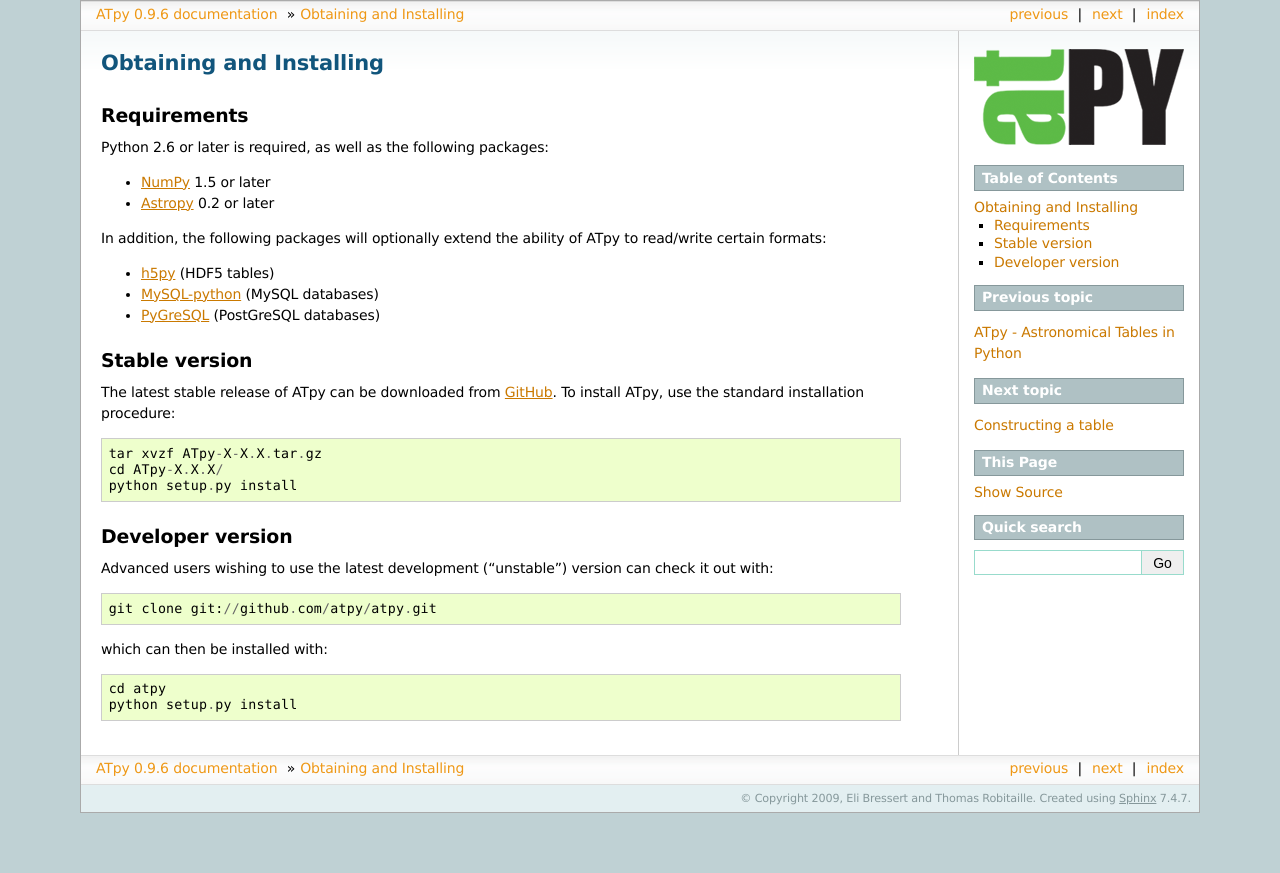
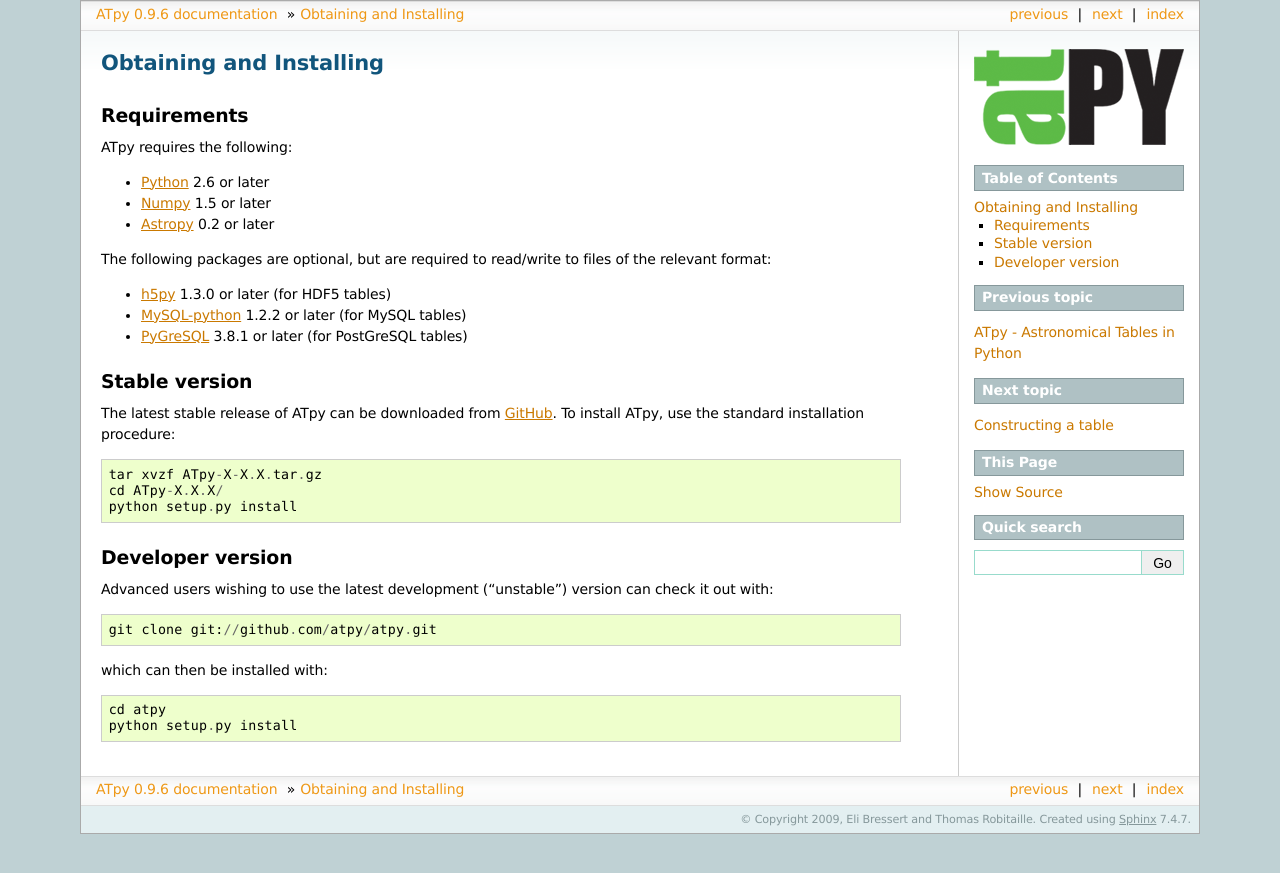
Before and after one commit to atpy/atpy, a Sphinx documentation site: the page built from docs/installation.rst, in a window 1280 px wide. Shown: the top 873 px of the page. Built offline with Sphinx 7.4.7, drawn with Linux system fonts in a browser that asks for light colours.

Commit message:
Make installation instructions more homogeneous

```diff
--- a/docs/installation.rst
+++ b/docs/installation.rst
@@ -5,20 +5,23 @@
 Requirements
 ============
 
-Python 2.6 or later is required, as well as the following packages:
+ATpy requires the following:
 
-* `NumPy <http://www.numpy.org/>`_ 1.5 or later
+- `Python <http://www.python.org>`_ 2.6 or later
 
-* `Astropy <http://www.astropy.org/>`_ 0.2 or later
+- `Numpy <http://www.numpy.org/>`_ 1.5 or later
 
-In addition, the following packages will optionally extend the ability of ATpy to read/write certain formats:
+- `Astropy <http://www.astropy.org>`_ 0.2 or later
 
-* `h5py <http://www.h5py.org>`_ (HDF5 tables)
+The following packages are optional, but are required to read/write to files of
+the relevant format:
 
-* `MySQL-python <http://sourceforge.net/projects/mysql-python>`_ (MySQL
-  databases)
+- `h5py <http://www.h5py.org>`_ 1.3.0 or later (for HDF5 tables)
 
-* `PyGreSQL <http://www.pygresql.org/>`_ (PostGreSQL databases)
+- `MySQL-python <http://sourceforge.net/projects/mysql-python>`_ 1.2.2 or later
+  (for MySQL tables)
+
+- `PyGreSQL <http://www.pygresql.org/>`_ 3.8.1 or later (for PostGreSQL tables)
 
 Stable version
 ==============
```
Also changed, not shown: INSTALL.md (+2 -2 lines).
